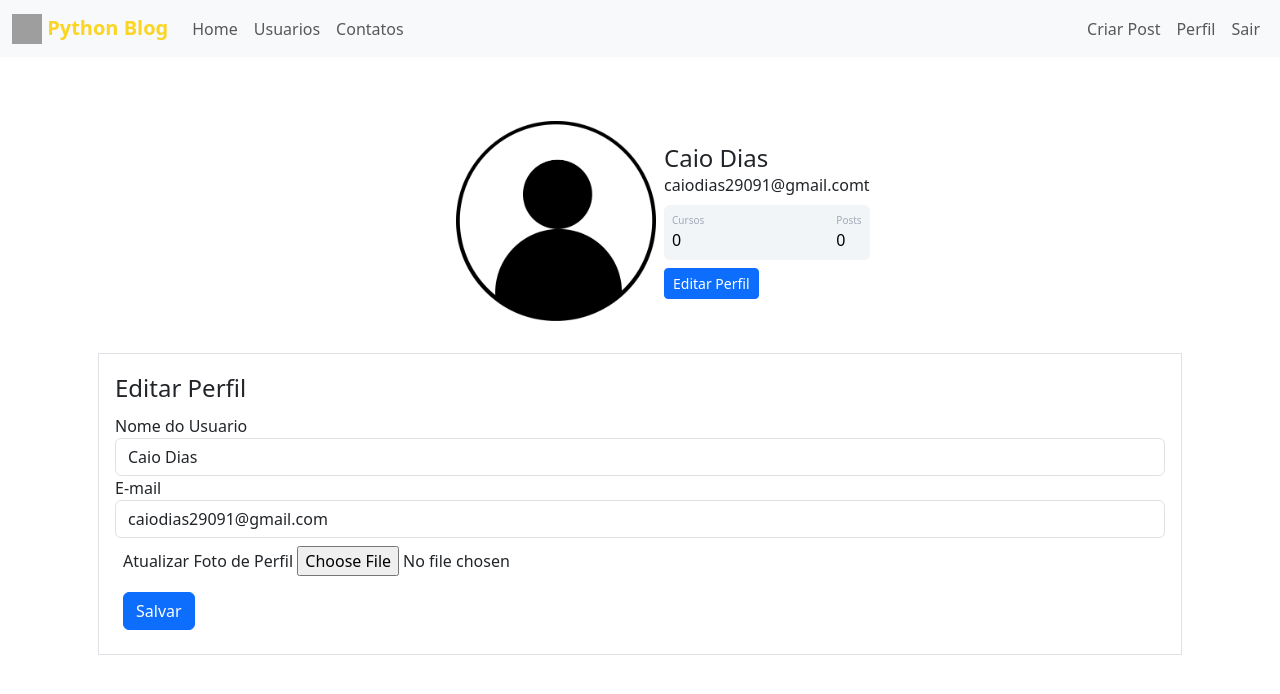
After one commit to C4ioD/Blog-utilizando-Flask-Bootstrap, a Flask app: page /perfil/editar in a window 1280 px wide. The commit adds this page. Shown: the top 694 px of the page. Run offline with Flask 3, Linux system fonts and the light colour scheme; a user stored in the database is signed in; some libraries are stand-ins or nearby versions; grey boxes are pictures that could not be loaded.

Commit message:
incluido edit perfil

```diff
--- a/app_blog/__init__.py
+++ b/app_blog/__init__.py
@@ -1,5 +1,7 @@
 from flask import Flask
 from flask_sqlalchemy import SQLAlchemy
+from flask_bcrypt import Bcrypt
+from flask_login import LoginManager
 import os
 
 app = Flask(__name__)
@@ -12,6 +14,10 @@ app.config['SQLALCHEMY_DATABASE_URI'] = 'sqlite:///' + db_path  # o banco de dad
 
 
 db= SQLAlchemy(app)
+bcrypt = Bcrypt(app)
+login_manager = LoginManager(app)
+login_manager.login_view ='login'
+login_manager.login_message_category = 'alert-info'
 
 
 from app_blog import routes
--- a/app_blog/forms.py
+++ b/app_blog/forms.py
@@ -1,6 +1,9 @@
 from flask_wtf import FlaskForm
+from flask_wtf.file import FileField, FileAllowed
 from wtforms import StringField, PasswordField, SubmitField, BooleanField
 from wtforms.validators import Email, EqualTo, Length, DataRequired, ValidationError
+import email_validator
+from flask_login import current_user
 from app_blog.models import Usuario
 
 class Formlogin(FlaskForm):
@@ -9,14 +12,21 @@ class Formlogin(FlaskForm):
   botao_submit_login = SubmitField('Entrar')
   lembrar_user = BooleanField('Lembrar Senha')
 
-  def validade_login(self, email):
-    usuario = Usuario.query.filter_by(email=email.data).first()
-    if usuario:
-      pass
-    else:
-      raise ValidationError('Conta não cadastrada')
+class FormEditarPerfil(FlaskForm):
+  username = StringField('Nome do Usuario', validators=[DataRequired(message='Campo obrigatório')])
+  email = StringField('E-mail', validators=[DataRequired(),Email()])
+  foto_perfil = FileField('Atualizar Foto de Perfil', validators=[FileAllowed(['jpg','png'])])
+  botao_submit_edit_login = SubmitField('Salvar')
 
+  def validate_email (self, email):
+      usuario = Usuario.query.filter_by(email=email.data).first()
+      if usuario:
+        raise ValidationError ('E-mail já cadastrado')
 
+  def validate_username(self, username):
+      usuario = Usuario.query.filter_by(username= username.data).first()
+      if usuario:
+        raise ValidationError('Usuario já cadastrado. Insira um novo')
 
 
 class FormCriarConta(FlaskForm):
--- a/app_blog/routes.py
+++ b/app_blog/routes.py
@@ -1,9 +1,13 @@
 
-from app_blog import app, db
-from app_blog.forms import Formlogin, FormCriarConta
+from app_blog import app, db , bcrypt
+from app_blog.forms import Formlogin, FormCriarConta, FormEditarPerfil
 from app_blog.models import Usuario, Post
 from flask import render_template, url_for, request, redirect , flash
-import email_validator
+from flask_login import login_user, logout_user, login_required, current_user
+from PIL import Image
+import secrets
+import os
+
 
 lista_usuarios = ['caio','jamila','luiz']
 
@@ -14,28 +18,96 @@ def home():
 @app.route("/login",methods=['GET','POST'])
 def login():
   form_login= Formlogin()
+
   if form_login.validate_on_submit():
-    flash ( f'Login realizado com sucesso no e-mail: {form_login.email.data}', 'alert-success' )
-    return redirect(url_for('home'))
+    usuario = Usuario.query.filter_by(email=form_login.email.data).first()
+    if usuario and bcrypt.check_password_hash(usuario.senha, form_login.senha.data):
+      login_user(usuario, remember=form_login.lembrar_user.data)
+      flash(f'Login realizado com Sucesso no e-mail {form_login.email.data}','alert-success')
+      par_next = request.args.get('next')
+      if par_next:
+        return redirect(par_next)
+      else:
+        return redirect(url_for('home'))
+    else:
+      flash( f'Falha no login! E-mail ou Senha incorretos', 'alert-danger')
 
   return render_template("login.html" , form_login=form_login)
 
 @app.route('/criarconta' , methods=['GET','POST'])
 def criar_conta():
   form_criar_conta = FormCriarConta()
+
   if form_criar_conta.validate_on_submit():
-    usuario = Usuario(username=form_criar_conta.username.data, email=form_criar_conta.email.data, senha=form_criar_conta.senha.data)
+    senhacrypt = bcrypt.generate_password_hash(str(form_criar_conta.senha.data))
+    usuario = Usuario(username=form_criar_conta.username.data, email=form_criar_conta.email.data, senha=senhacrypt)
     db.session.add(usuario)
     db.session.commit()
     flash(f'Conta criada com sucesso no e-mail: {form_criar_conta.email.data}', 'alert-success')
     return redirect(url_for('home'))
+
   return render_template('criarconta.html', form_criar_conta = form_criar_conta)
 
 @app.route("/contatos")
 def contatos():
   return render_template("contatos.html")
 
-@app.route("/usuarios")
+@app.route("/usuarios", methods=['GET','POST'])
+@login_required
 def usuarios():
-  usuarios = lista_usuarios
+  usuarios = Usuario.query.all()
   return render_template("usuarios.html", usuarios=usuarios)
+
+
+@app.route('/sair')
+@login_required
+def sair():
+  logout_user()
+  flash(f'Logout feito com sucesso. Até Logo!','alert-success')
+  return redirect(url_for('login'))
+
+
+@app.route('/perfil')
+@login_required
+def perfil():
+  foto_perfil = url_for('static', filename=f'fotos_perfil/{current_user.foto_perfil}')
+  return render_template('perfil.html', foto_perfil=foto_perfil)
+
+def salvar_imagem(imagem):
+  codigo = secrets.token_hex(8)
+  nome, extensao = os.path.splitext(imagem.filename)
+  nome_arquivo = nome + codigo + extensao
+  caminho_completo = os.path.join(app.root_path, 'static/fotos_perfil', nome_arquivo)
+  tamanho = (200,200)
+  imagem_reduzida = Image.open(imagem)
+  imagem_reduzida.thumbnail(tamanho)
+  imagem_reduzida.save(caminho_completo)
+  return nome_arquivo
+
+
+
+@app.route('/perfil/editar',methods=['GET','POST'])
+@login_required
+def editar_perfil():
+  form_edit_perfil = FormEditarPerfil()
+  if form_edit_perfil.validate_on_submit():
+    current_user.username = form_edit_perfil.username.data
+    current_user.email = form_edit_perfil.email.data
+    if form_edit_perfil.foto_perfil.data:
+      nome_imagem = salvar_imagem(form_edit_perfil.foto_perfil.data)
+      current_user.foto_perfil = nome_imagem
+    db.session.commit()
+    flash('Perfil atualizado com sucesso!', 'alert-success')
+    return redirect(url_for('perfil'))
+  elif request.method == 'GET':
+    form_edit_perfil.username.data = current_user.username
+    form_edit_perfil.email.data = current_user.email
+  foto_perfil = url_for('static', filename=f'fotos_perfil/{current_user.foto_perfil}')
+  return render_template('editarperfil.html', foto_perfil=foto_perfil, form_edit_perfil=form_edit_perfil)
+
+
+
+@app.route('/post/criar')
+@login_required
+def criar_post():
+  pass
--- /dev/null
+++ b/app_blog/static/main.css
@@ -0,0 +1,38 @@
+body {
+  border-radius: 10px;
+}
+
+.card {
+  width: 400px;
+  border: none;
+  border-radius: 10px;
+
+  background-color: #fff;
+}
+
+.stats {
+  background: #f2f5f8 !important;
+
+  color: #000 !important;
+}
+.articles {
+  font-size: 10px;
+  color: #a1aab9;
+}
+.number1 {
+  font-weight: 500;
+}
+.followers {
+  font-size: 10px;
+  color: #a1aab9;
+}
+.number2 {
+  font-weight: 500;
+}
+.rating {
+  font-size: 10px;
+  color: #a1aab9;
+}
+.number3 {
+  font-weight: 500;
+}
--- a/app_blog/templates/base.html
+++ b/app_blog/templates/base.html
@@ -10,10 +10,15 @@
       integrity="sha384-T3c6CoIi6uLrA9TneNEoa7RxnatzjcDSCmG1MXxSR1GAsXEV/Dwwykc2MPK8M2HN"
       crossorigin="anonymous"
     />
+    <link
+      rel="stylesheet"
+      type="text/css"
+      href="{{url_for('static', filename='main.css')}}"
+    />
     {% block head %} {% endblock %}
   </head>
   <body>
-    <div class="container">
+    <div>
       {%include "navbar.html" %} {% with mensagens =
       get_flashed_messages(with_categories = true) %} {%if mensagens %} {% for
       categoria, mensagem in mensagens %}
--- /dev/null
+++ b/app_blog/templates/editarperfil.html
@@ -0,0 +1,52 @@
+{% extends 'perfil.html' %} {% block form_editar_perfil %}
+<div class="container mp-3">
+  <div class="row">
+    <div class="col">
+      <form
+        action=""
+        method="POST"
+        class="border p-3 m-3"
+        enctype="multipart/form-data"
+      >
+        {{form_edit_perfil.csrf_token}}
+        <fildset>
+          <legend>Editar Perfil</legend>
+          <div class="form-group">
+            {{form_edit_perfil.username.label(class="form-control-label")}} {%
+            if form_edit_perfil.username.errors %} {{
+            form_edit_perfil.username(class="form-control is-invalid") }}
+            <div class="invalid-feedback">
+              {% for erro in form_edit_perfil.username.errors %} {{ erro }} {%
+              endfor %}
+            </div>
+            {% else %} {{ form_edit_perfil.username(class="form-control")}} {%
+            endif %}
+          </div>
+          <div class="form-group">
+            {{form_edit_perfil.email.label(class="form-control-label")}} {% if
+            form_edit_perfil.email.errors %} {{
+            form_edit_perfil.email(class="form-control is-invalid") }}
+            <div class="invalid-feedback">
+              {% for erro in form_edit_perfil.email.errors %} {{ erro }} {%
+              endfor %}
+            </div>
+            {% else %} {{ form_edit_perfil.email(class="form-control")}} {%
+            endif %}
+          </div>
+          <div class="form-group m-2">
+            {{form_edit_perfil.foto_perfil.label}}
+            {{form_edit_perfil.foto_perfil(class="form-control-file")}} {% if
+            form_edit_perfil.foto_perfil.errors %} {% for erro in
+            form_edit_perfil.errors %}
+            <span class="text-danger">{{erro}}</span><br />
+            {% endfor %} {% endif %}
+          </div>
+        </fildset>
+        {{form_edit_perfil.botao_submit_edit_login(class=' btn btn-primary
+        m-2')}}
+      </form>
+    </div>
+  </div>
+</div>
+
+{% endblock %}
--- a/app_blog/templates/navbar.html
+++ b/app_blog/templates/navbar.html
@@ -31,13 +31,37 @@
             >Home</a
           >
         </li>
+        {% if current_user.is_authenticated %}
         <li class="nav-item">
           <a class="nav-link" href="{{url_for('usuarios')}}">Usuarios</a>
         </li>
         <li class="nav-item">
           <a class="nav-link" href="{{url_for('contatos')}}">Contatos</a>
         </li>
+        {% else %}
+        <li class="nav-item">
+          <a class="nav-link" href="{{url_for('contatos')}}">Contatos</a>
+        </li>
+        {% endif %}
       </ul>
+    </div>
+    {% if current_user.is_authenticated %}
+    <div class="d-flex navbar-nav">
+      <li class="nav-item">
+        <a class="nav-link" href="{{url_for('criar_post')}}">Criar Post</a>
+      </li>
+    </div>
+    <div class="d-flex navbar-nav">
+      <li class="nav-item">
+        <a class="nav-link" href="{{url_for('perfil')}}">Perfil</a>
+      </li>
+    </div>
+    <div class="d-flex navbar-nav">
+      <li class="nav-item">
+        <a class="nav-link" href="{{url_for('sair')}}">Sair</a>
+      </li>
+    </div>
+    {% else %}
     <div class="d-flex navbar-nav">
       <li class="nav-item">
         <a class="nav-link" href="{{url_for('login')}}">Login</a>
@@ -48,6 +72,6 @@
         <a class="nav-link" href="{{url_for('criar_conta')}}">Criar Conta</a>
       </li>
     </div>
-    </div>
+    {% endif %}
   </div>
 </nav>
--- /dev/null
+++ b/app_blog/templates/perfil.html
@@ -0,0 +1,39 @@
+{% extends "base.html" %} {% block body %}
+<div class="container mt-5 d-flex justify-content-center">
+  <div class="card p-3">
+    <div class="d-flex align-items-center">
+      <div class="image pe-2">
+        <img src="{{foto_perfil}}" class="rounded" width="200" />
+      </div>
+
+      <div class="ml-3 w-100">
+        <h4 class="mb-0 mt-0">{{current_user.username}}</h4>
+        <span>{{current_user.email}}t</span>
+
+        <div
+          class="p-2 mt-2 bg-primary d-flex justify-content-between rounded text-white stats"
+        >
+          <div class="d-flex flex-column">
+            <span class="articles">Cursos</span>
+            <span class="number1">0</span>
+          </div>
+
+          <div class="d-flex flex-column">
+            <span class="rating">Posts</span>
+            <span class="number3">0</span>
+          </div>
+        </div>
+
+        <div class="button mt-2 d-flex flex-row align-items-center">
+          <a href="{{url_for('editar_perfil')}}">
+            <button class="btn btn-sm btn-primary w-150 ml-2">
+              Editar Perfil
+            </button>
+          </a>
+        </div>
+      </div>
+    </div>
+  </div>
+</div>
+
+{% block form_editar_perfil %} {% endblock %} {% endblock %}
```
Also changed, not shown: app_blog/models.py (+8 -2 lines), app_blog/templates/usuarios.html (+19 -7 lines), app_blog/data.db, app_blog/static/fotos_perfil/cerebroca42223b5865ba83.png (added), app_blog/static/fotos_perfil/default.jpg (added). Lines whose indentation alone changed are shown as unchanged.
